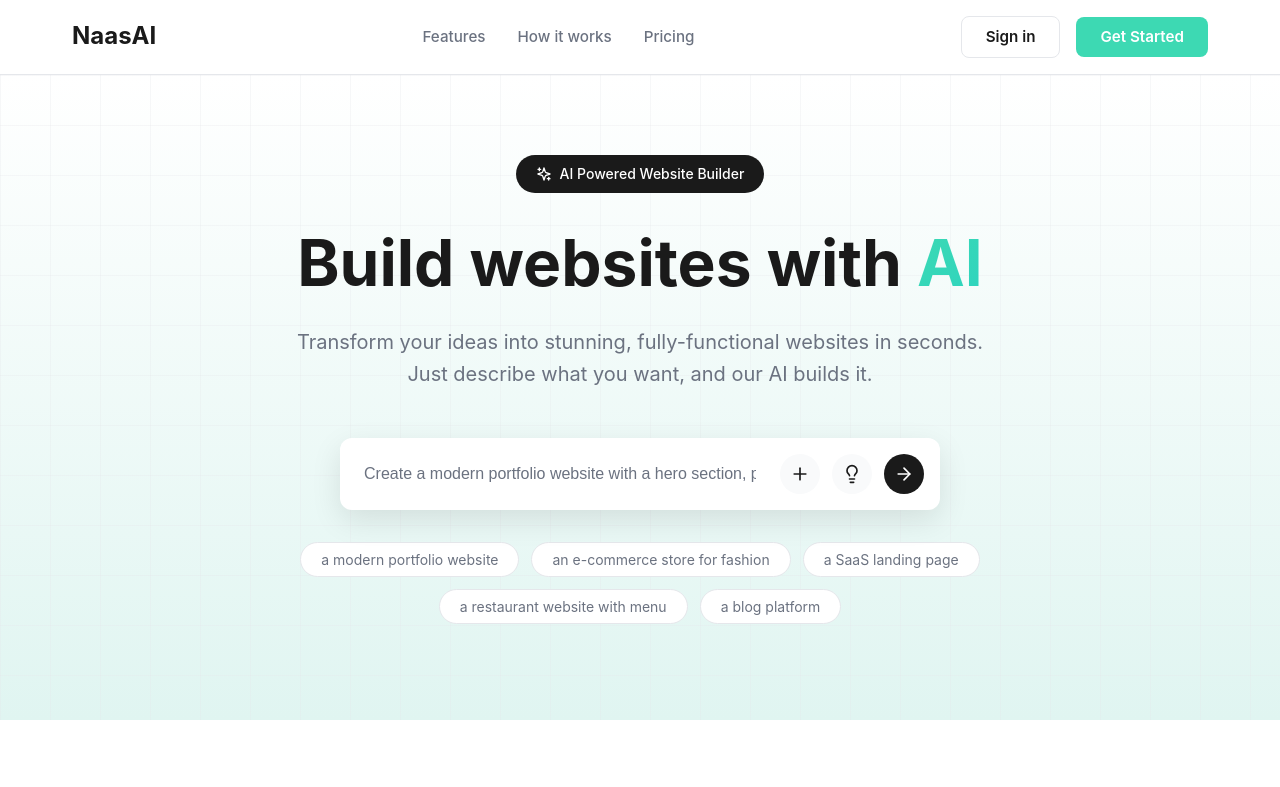
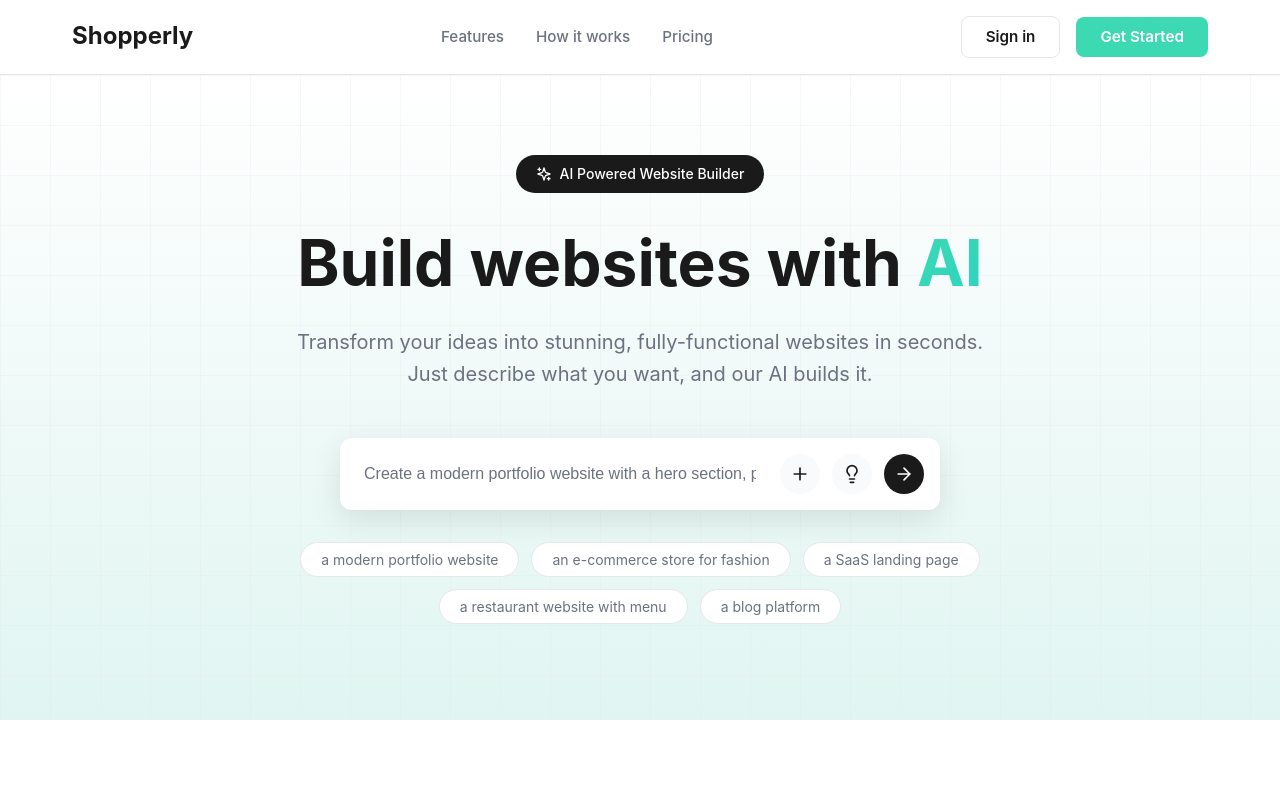
Before and after one commit to izzychils/shopperly-fe, a React (Vite) app: page / in a window 1280 px wide. Shown: the top 787 px of the page. Built offline with nearby package versions, Linux system fonts and the light colour scheme.

Commit message:
Rebranded from NaasAI to Shopperly

```diff
--- a/index.html
+++ b/index.html
@@ -4,7 +4,7 @@
     <meta charset="UTF-8" />
     <link rel="icon" type="image/svg+xml" href="/vite.svg" />
     <meta name="viewport" content="width=device-width, initial-scale=1.0" />
-    <title>NaasAI - Build websites with AI</title>
+    <title>Shopperly - Build websites with AI</title>
   </head>
   <body>
     <div id="root"></div>
--- a/package.json
+++ b/package.json
@@ -1,5 +1,5 @@
 {
-  "name": "naasai-website",
+  "name": "shopperly-website",
   "private": true,
   "version": "0.0.0",
   "type": "module",
--- a/src/components/layout/Footer.tsx
+++ b/src/components/layout/Footer.tsx
@@ -22,7 +22,7 @@ export const Footer = () => {
       <div className="container">
         <div className="footer-content">
           <div className="footer-brand">
-            <h3>NaasAI</h3>
+            <h3>Shopperly</h3>
             <p>Build stunning websites with AI-powered technology</p>
             <div className="social-links">
               <a href="#" aria-label="Facebook">
@@ -52,7 +52,7 @@ export const Footer = () => {
         </div>
 
         <div className="footer-bottom">
-          <p>&copy; 2026 NaasAI. All rights reserved.</p>
+          <p>&copy; 2026 Shopperly. All rights reserved.</p>
           <div className="footer-legal">
             <a href="#">Privacy Policy</a>
             <a href="#">Terms of Service</a>
--- a/src/components/layout/Header.tsx
+++ b/src/components/layout/Header.tsx
@@ -10,7 +10,7 @@ export const Header = () => {
       <div className="container">
         <div className="header-content">
           <div className="logo">
-            <h1>NaasAI</h1>
+            <h1>Shopperly</h1>
           </div>
 
           {/* Desktop Navigation */}
```
Also changed, not shown: 9 other files (tests, documents, lock files or other folders).
